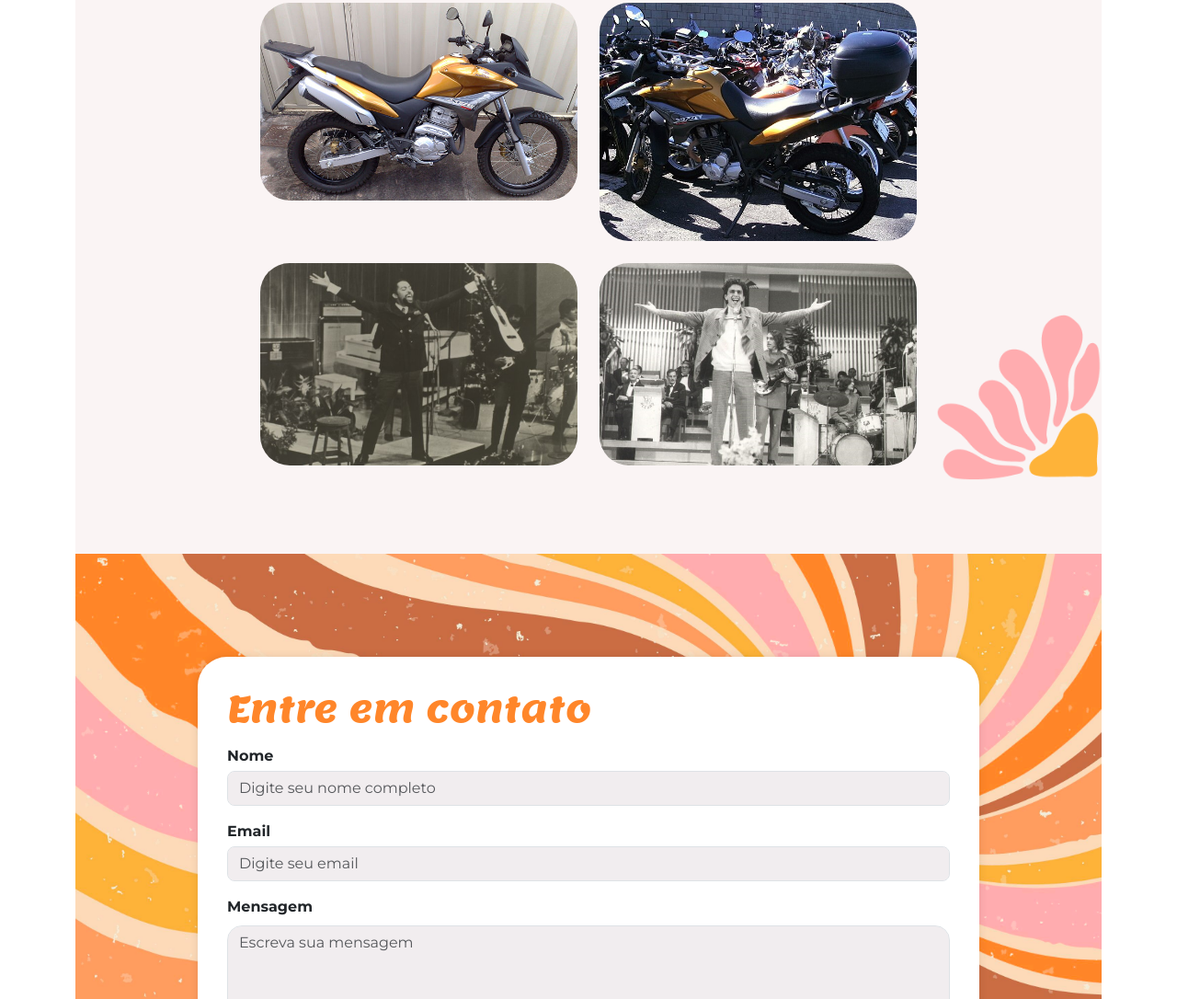
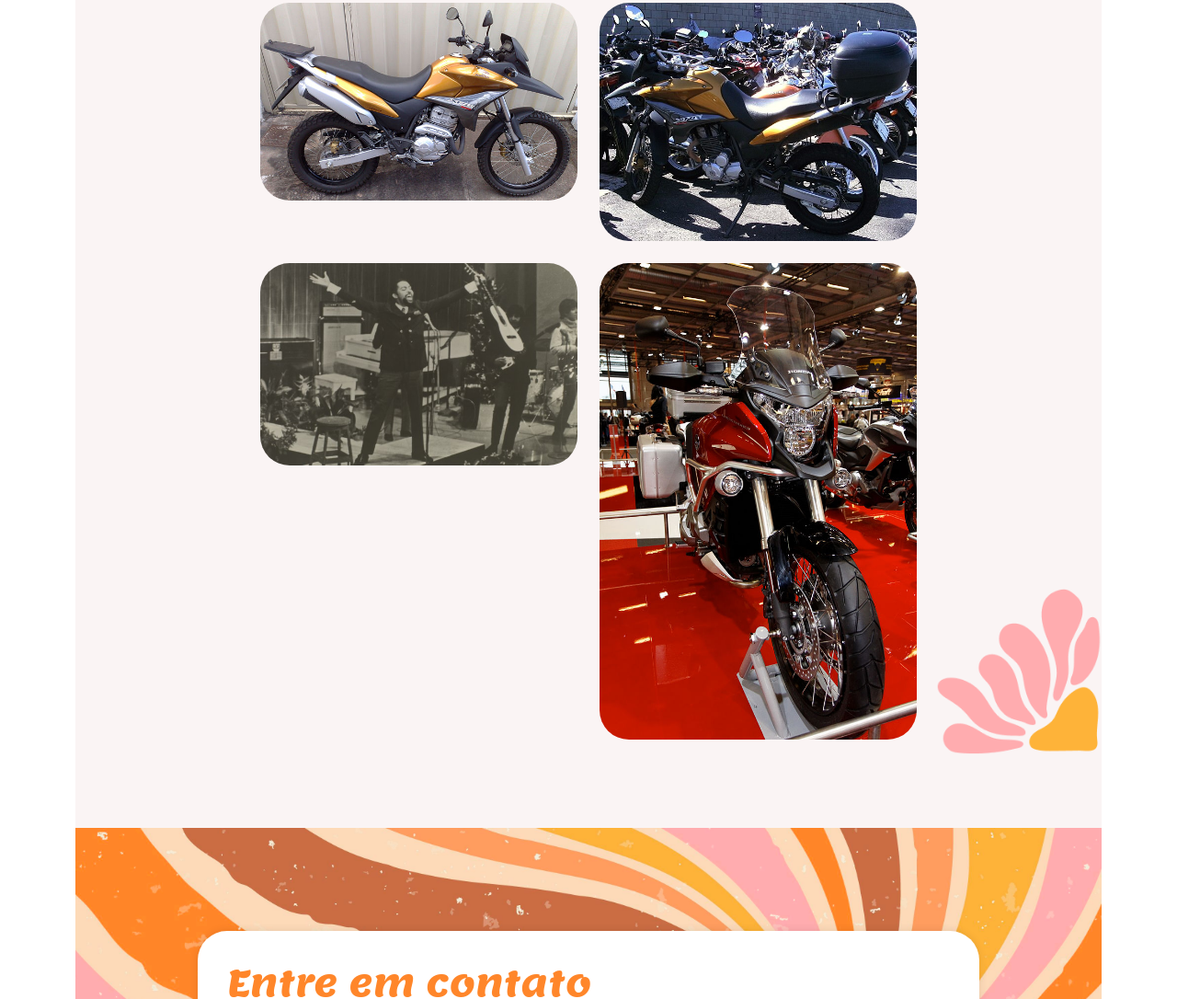
Before and after one commit to igoorzin/moto, a plain HTML site: page index.html in a window 1280 px wide. Shown: the part 2042-3128 px from the top of the page at 92% size. Drawn offline with nearby package versions, Linux system fonts and the light colour scheme.

Commit message:
Update index.html

```diff
--- a/index.html
+++ b/index.html
@@ -84,7 +84,7 @@
                         <img src="img/lossy-page1-640px-Gilberto_Gil_nos_anos_1960.tif.jpg" class="img-fluid rounded-5" loading="lazy">
                     </div>
                     <div class="col-md-4">
-                        <img src="img/lossy-page1-640px-Caetano_Veloso_no_III_Festival_da_Música_Popular.tif.jpg"
+                        <img src="img/Paris_-_Salon_de_la_moto_2011_-_Honda_-_Crosstourer_-_002.jpg"
                             class="img-fluid rounded-5" loading="lazy">
                     </div>
                 </div>
```
